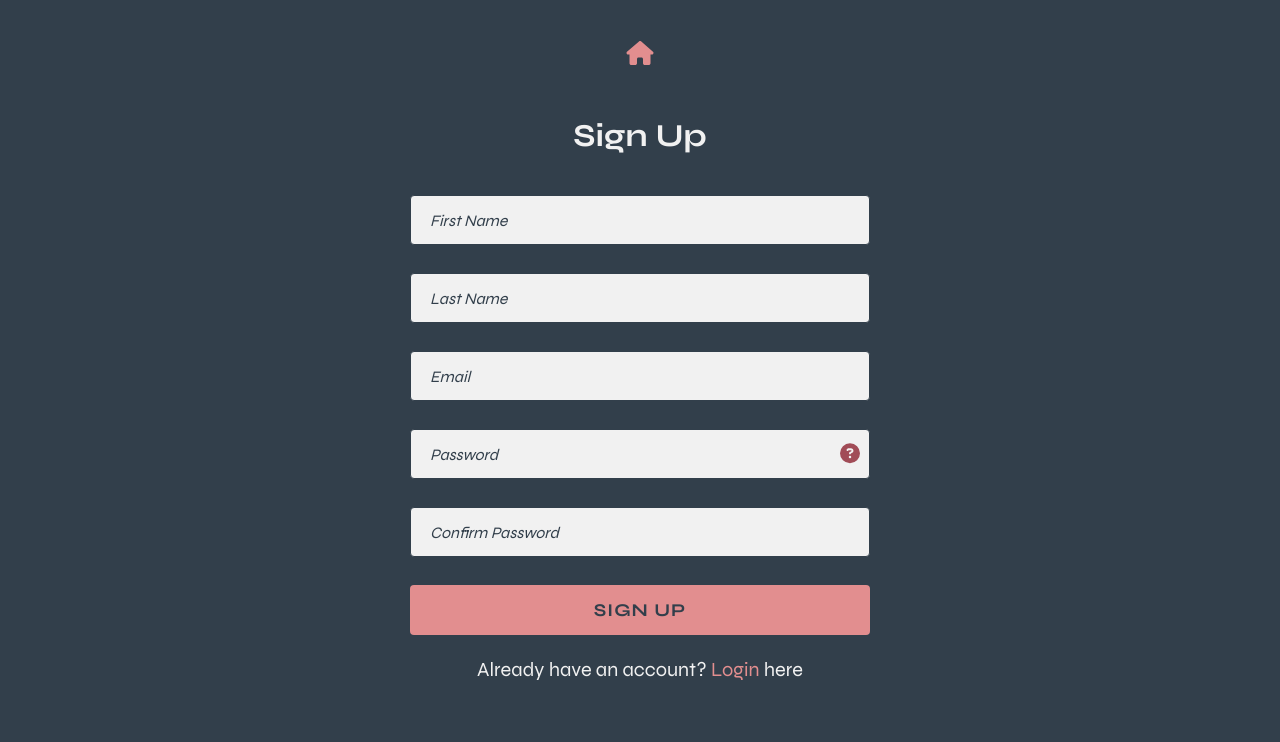
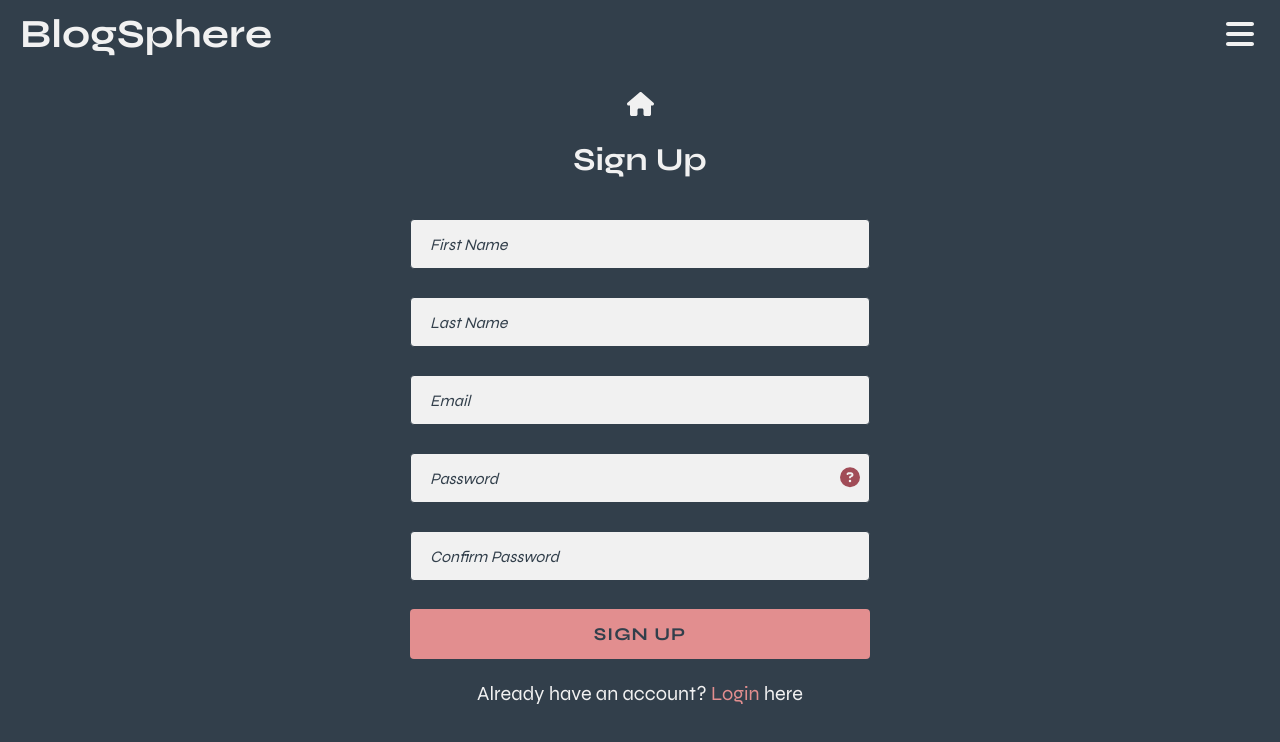
Before and after one commit to cuneytakcay/next-blogger, a React (Vite) app in the folder frontend/: page /signup in a window 1280 px wide. Shown: the top 742 px of the page. Built offline with nearby package versions, Linux system fonts and the light colour scheme.

Commit message:
Adding header nav

```diff
--- a/frontend/src/App.jsx
+++ b/frontend/src/App.jsx
@@ -4,6 +4,7 @@ import { useDispatch } from 'react-redux';
 import { setUser } from './store/userSlice';
 
 // Pages
+import Header from './components/header/Header';
 import Home from './pages/home/Home';
 import Login from './pages/auth/Login';
 import Signup from './pages/auth/Signup';
@@ -31,6 +32,7 @@ const App = () => {
 
   return (
     <Router>
+      <Header />
       <Routes>
         <Route path='/' element={<Home />} />
         <Route path='/login' element={<Login />} />
--- /dev/null
+++ b/frontend/src/components/header/Header.jsx
@@ -0,0 +1,116 @@
+import { useState } from 'react';
+import { NavLink, useNavigate } from 'react-router-dom';
+import { useSelector, useDispatch } from 'react-redux';
+import axios from 'axios';
+import { FontAwesomeIcon } from '@fortawesome/react-fontawesome';
+import { faBars, faClose, faUser } from '@fortawesome/free-solid-svg-icons';
+import { clearUser } from '../../store/userSlice';
+import styles from './header.module.css';
+
+const Header = () => {
+  const [isMenuOpen, setIsMenuOpen] = useState(false);
+  const userData = useSelector((state) => state.user.userData);
+  const navigate = useNavigate();
+  const dispatch = useDispatch();
+
+  const toggleMenu = () => {
+    setIsMenuOpen(!isMenuOpen);
+  };
+
+  const handleLogout = async () => {
+    try {
+      await axios.get('http://localhost:5000/auth/logout');
+
+      localStorage.removeItem('userData');
+      // clear user data from redux
+      dispatch(clearUser());
+      navigate('/login');
+    } catch (err) {
+      throw new Error(err);
+    }
+  };
+
+  return (
+    <header
+      className={styles.header + ' ' + (isMenuOpen && styles['menu-open'])}
+    >
+      <div className={styles.logo}>
+        <h1>BlogSphere</h1>
+      </div>
+      <nav className={styles.nav}>
+        {userData && (
+          <>
+            <NavLink
+              to='/profile'
+              className={({ isActive }) =>
+                isActive ? styles['active-link'] : ''
+              }
+              title={userData.name + ' ' + 'Profile Page'}
+            >
+              <FontAwesomeIcon className={styles.user} icon={faUser} />
+            </NavLink>
+            <button className={styles['logout-button']} onClick={handleLogout}>
+              Logout
+            </button>
+          </>
+        )}
+        <button className={styles['menu-button']} onClick={toggleMenu}>
+          {!isMenuOpen ? (
+            <FontAwesomeIcon icon={faBars} />
+          ) : (
+            <FontAwesomeIcon icon={faClose} />
+          )}
+        </button>
+        {isMenuOpen && (
+          <div className={styles['dropdown-menu']}>
+            {userData ? (
+              <>
+                <NavLink
+                  to='/'
+                  className={({ isActive }) =>
+                    isActive ? styles['active-link'] : ''
+                  }
+                  onClick={() => setIsMenuOpen(false)}
+                >
+                  Link 1
+                </NavLink>
+                <NavLink
+                  to='/'
+                  className={({ isActive }) =>
+                    isActive ? styles['active-link'] : ''
+                  }
+                  onClick={() => setIsMenuOpen(false)}
+                >
+                  Link 2
+                </NavLink>
+              </>
+            ) : (
+              <>
+                <NavLink
+                  to='/login'
+                  className={({ isActive }) =>
+                    isActive ? styles['active-link'] : ''
+                  }
+                  onClick={() => setIsMenuOpen(false)}
+                >
+                  Login
+                </NavLink>
+                <NavLink
+                  to='/signup'
+                  className={({ isActive }) =>
+                    isActive ? styles['active-link'] : ''
+                  }
+                  onClick={() => setIsMenuOpen(false)}
+                >
+                  Sign Up
+                </NavLink>
+              </>
+            )}
+          </div>
+        )}
+      </nav>
+    </header>
+  );
+};
+
+export default Header;
--- /dev/null
+++ b/frontend/src/components/header/header.module.css
@@ -0,0 +1,132 @@
+.header {
+  display: flex;
+  justify-content: space-between;
+  align-items: center;
+  padding: 10px 20px;
+  background-color: var(--bg-dark);
+  color: var(--white);
+  position: relative;
+  z-index: 1000;
+}
+
+.menu-open {
+  background-color: var(--gray);
+  color: var(--black);
+}
+
+.logo h1 {
+  margin: 0;
+}
+
+.nav {
+  display: flex;
+  align-items: center;
+  gap: 20px;
+}
+
+.menu-button {
+  color: var(--white);
+  border: none;
+  cursor: pointer;
+  font-size: 2rem;
+  width: 40px;
+  height: 40px;
+  display: flex;
+  align-items: center;
+  justify-content: center;
+  background-color: transparent;
+  transition: color 0.2s ease-in-out;
+}
+
+.menu-open .menu-button {
+  color: var(--black);
+}
+
+.menu-button:hover {
+  color: var(--coral);
+}
+
+.menu-open .menu-button:hover {
+  color: var(--brick);
+}
+
+.dropdown-menu {
+  position: absolute;
+  top: 68px;
+  right: 0;
+  left: 0;
+  width: 100vw;
+  height: calc(100vh - 68px);
+  background-color: var(--gray);
+  z-index: 1000;
+  display: flex;
+  align-items: center;
+  justify-content: center;
+  gap: 40px;
+}
+
+.dropdown-menu a {
+  display: block;
+  padding: 10px 0;
+  font-family: 'syne-extrabold', sans-serif;
+  font-size: 1.5rem;
+  color: var(--white);
+  text-decoration: none;
+  position: relative;
+  transition: all 0.2s ease-in-out;
+}
+
+.dropdown-menu a:hover::after {
+  content: '';
+  position: absolute;
+  bottom: 0;
+  left: 0;
+  width: 100%;
+  height: 3px;
+  background-color: var(--brick);
+}
+
+.active-link {
+  color: var(--brick) !important;
+  pointer-events: none;
+}
+
+.logout-button {
+  border: none;
+  background-color: transparent;
+  color: var(--white);
+  cursor: pointer;
+  font-family: 'syne-bold', sans-serif;
+  font-size: 1.25rem;
+  position: relative;
+  transition: all 0.2s ease-in-out;
+}
+
+.menu-open .logout-button {
+  color: var(--black);
+}
+
+.logout-button:hover {
+  color: var(--coral);
+}
+
+.menu-open .logout-button:hover {
+  color: var(--brick);
+}
+
+.user {
+  font-size: 1.25rem;
+  color: var(--white);
+}
+
+.menu-open .user {
+  color: var(--black);
+}
+
+.user:hover {
+  color: var(--coral);
+}
+
+.menu-open .user:hover {
+  color: var(--brick);
+}
--- a/frontend/src/pages/auth/Login.jsx
+++ b/frontend/src/pages/auth/Login.jsx
@@ -50,10 +50,10 @@ const Login = () => {
 
   return (
     <div className='fixed-container'>
-      <h1 className={styles.title}>Login</h1>
       <Link to='/' className={styles['home-icon']} title='Homepage'>
         <FontAwesomeIcon icon={faHome} />
       </Link>
+      <h1 className={styles.title}>Login</h1>
       <form className={styles.form} onSubmit={handleSubmit}>
         <div className={styles['input-container']}>
           <input
--- a/frontend/src/pages/auth/Signup.jsx
+++ b/frontend/src/pages/auth/Signup.jsx
@@ -84,10 +84,10 @@ const Signup = () => {
 
   return (
     <div className='fixed-container'>
-      <h1 className={styles.title}>Sign Up</h1>
       <Link to='/' className={styles['home-icon']} title='Homepage'>
         <FontAwesomeIcon icon={faHome} />
       </Link>
+      <h1 className={styles.title}>Sign Up</h1>
       <form className={styles.form} onSubmit={handleSubmit(onSubmit)}>
         <div className={styles['input-container']}>
           <input
--- a/frontend/src/pages/auth/auth.module.css
+++ b/frontend/src/pages/auth/auth.module.css
@@ -5,17 +5,14 @@
 }
 
 .home-icon {
-  position: absolute;
-  top: 40px;
-  left: 50%;
-  transform: translateX(-50%);
   font-size: 1.5rem;
-  color: var(--coral);
+  color: var(--white);
+  margin-bottom: 20px;
   transition: all 0.2s ease-in-out;
 }
 
 .home-icon:hover {
-  color: var(--brick);
+  color: var(--coral);
 }
 
 .form {
--- a/frontend/src/pages/error/NotFound.jsx
+++ b/frontend/src/pages/error/NotFound.jsx
@@ -6,10 +6,10 @@ import styles from './error.module.css';
 const NotFound = () => {
   return (
     <div className='fixed-container'>
-      <h1 className={styles.title}>Oops!</h1>
       <Link to='/' className={styles['home-icon']} title='Homepage'>
         <FontAwesomeIcon icon={faHome} />
       </Link>
+      <h1 className={styles.title}>Oops!</h1>
       <p className={styles.message}>
         404&nbsp;&nbsp;|&nbsp;&nbsp;The page you are looking for does not exist
       </p>
--- a/frontend/src/pages/error/error.module.css
+++ b/frontend/src/pages/error/error.module.css
@@ -6,17 +6,14 @@
 }
 
 .home-icon {
-  position: absolute;
-  top: 40px;
-  left: 50%;
-  transform: translateX(-50%);
   font-size: 1.5rem;
-  color: var(--coral);
+  color: var(--white);
+  margin-bottom: 20px;
   transition: all 0.2s ease-in-out;
 }
 
 .home-icon:hover {
-  color: var(--brick);
+  color: var(--coral);
 }
 
 .message {
```
